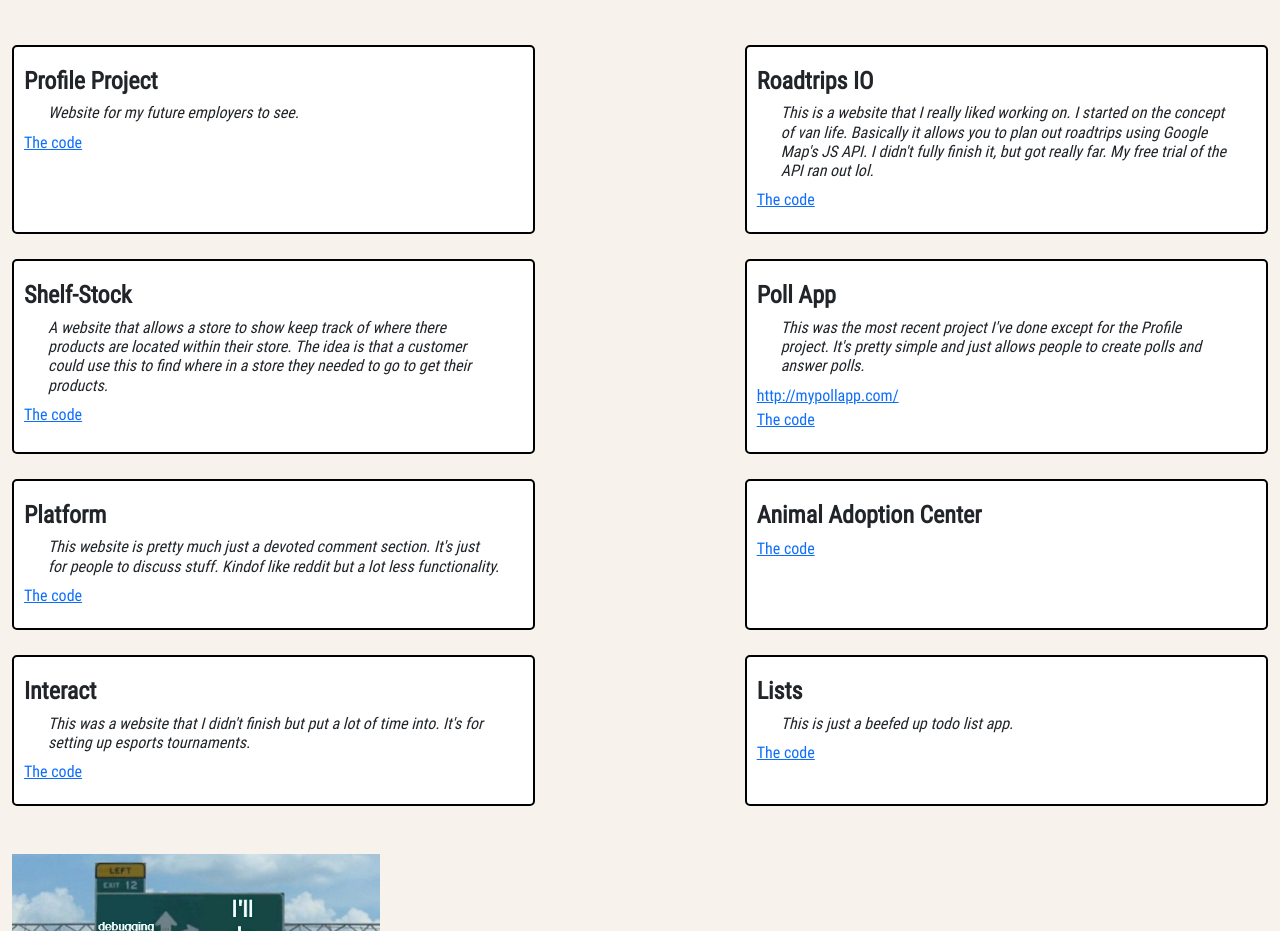
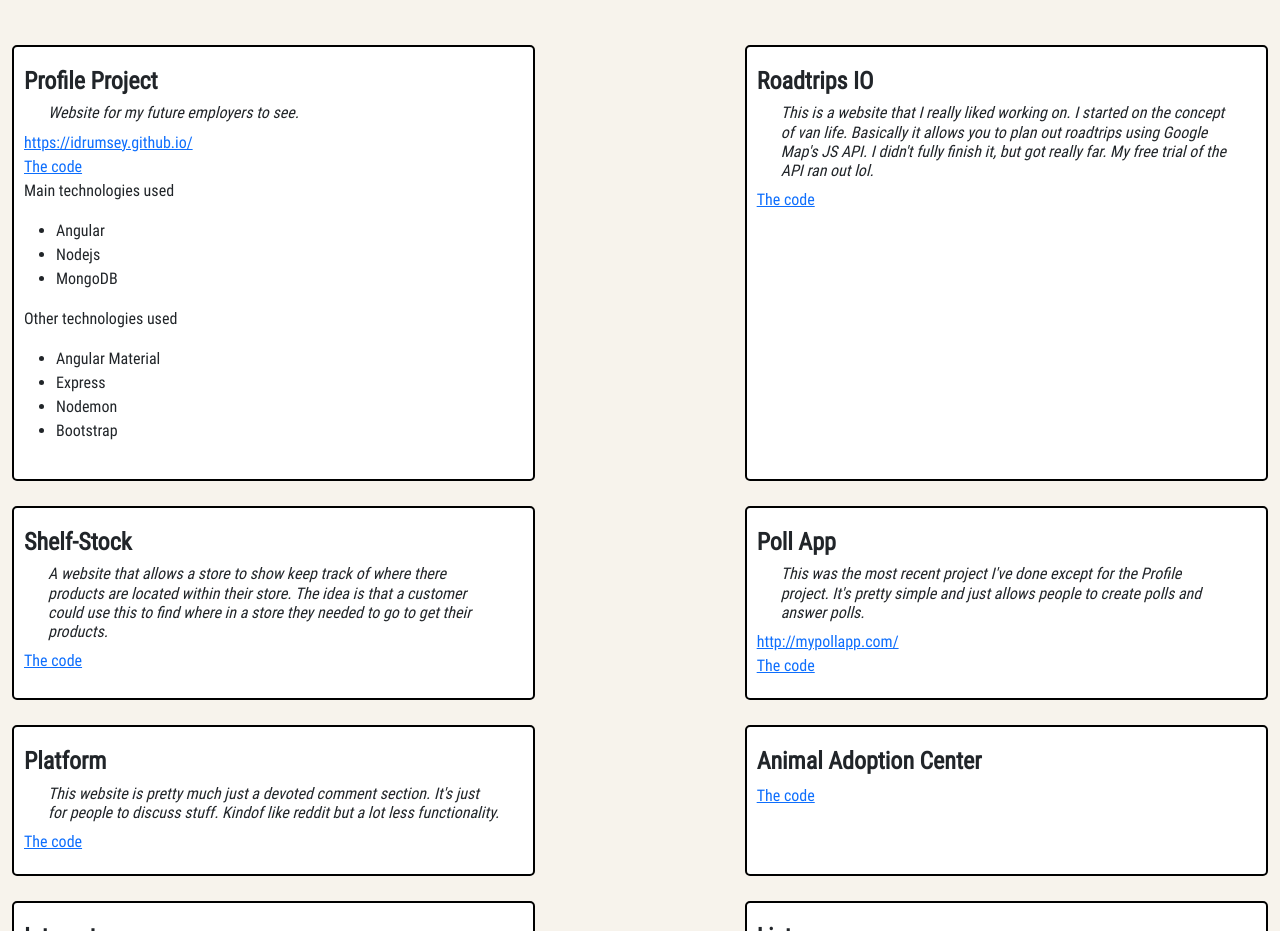
Before and after one commit to IDrumsey/IDrumsey.github.io, an Angular app: page / in a window 1280 px wide. Shown: the part 3260-4191 px from the top of the page. Built offline with nearby package versions, Linux system fonts and the light colour scheme.

Commit message:
Added stuff for listing technologies used on each project.

```diff
--- a/src/app/core/pages/professional/professional.component.html
+++ b/src/app/core/pages/professional/professional.component.html
@@ -41,6 +41,18 @@
     <app-card class="col-sm-12 col-md-5 skill-card" *ngFor="let project of projects" [title]="project.title" [description]="project.desc">
         <a style="display: block;" [href]="project.siteURL">{{project.siteURL}}</a>
         <a style="display: block;" [href]="project.codeURL">The code</a>
+        <div *ngIf="project.mainTechnologies != null">
+            <p>Main technologies used</p>
+            <ul>
+                <li *ngFor="let tech of project.mainTechnologies">{{tech}}</li>
+            </ul>
+        </div>
+        <div *ngIf="project.subTechnologies != null">
+            <p>Other technologies used</p>
+            <ul>
+                <li *ngFor="let tech of project.subTechnologies">{{tech}}</li>
+            </ul>
+        </div>
     </app-card>
 </div>
 <img style="height: 350px;" src="../../../../assets/pics/css.meme.jpg">
--- a/src/app/core/pages/professional/professional.component.ts
+++ b/src/app/core/pages/professional/professional.component.ts
@@ -144,17 +144,30 @@ export class ProfessionalComponent implements OnInit {
     title: string,
     desc: string,
     siteURL?: string,
-    codeURL: string
+    codeURL: string,
+    mainTechnologies?: string[],
+    subTechnologies?: string[]
   }[] = [
     {
       title: "Profile Project",
       desc: "Website for my future employers to see.",
-      codeURL: ""
+      codeURL: "https://github.com/IDrumsey/IDrumsey.github.io",
+      siteURL: "https://idrumsey.github.io/",
+      mainTechnologies: [
+        "Angular",
+        "Nodejs",
+        "MongoDB",
+      ],
+      subTechnologies: [
+        "Angular Material",
+        "Express",
+        "Nodemon",
+        "Bootstrap"
+      ]
     },
     {
       title: "Roadtrips IO",
       desc: "This is a website that I really liked working on. I started on the concept of van life. Basically it allows you to plan out roadtrips using Google Map's JS API. I didn't fully finish it, but got really far. My free trial of the API ran out lol.",
-
       codeURL: "https://github.com/IDrumsey/Shelf-Stock"
     },
     {
```
